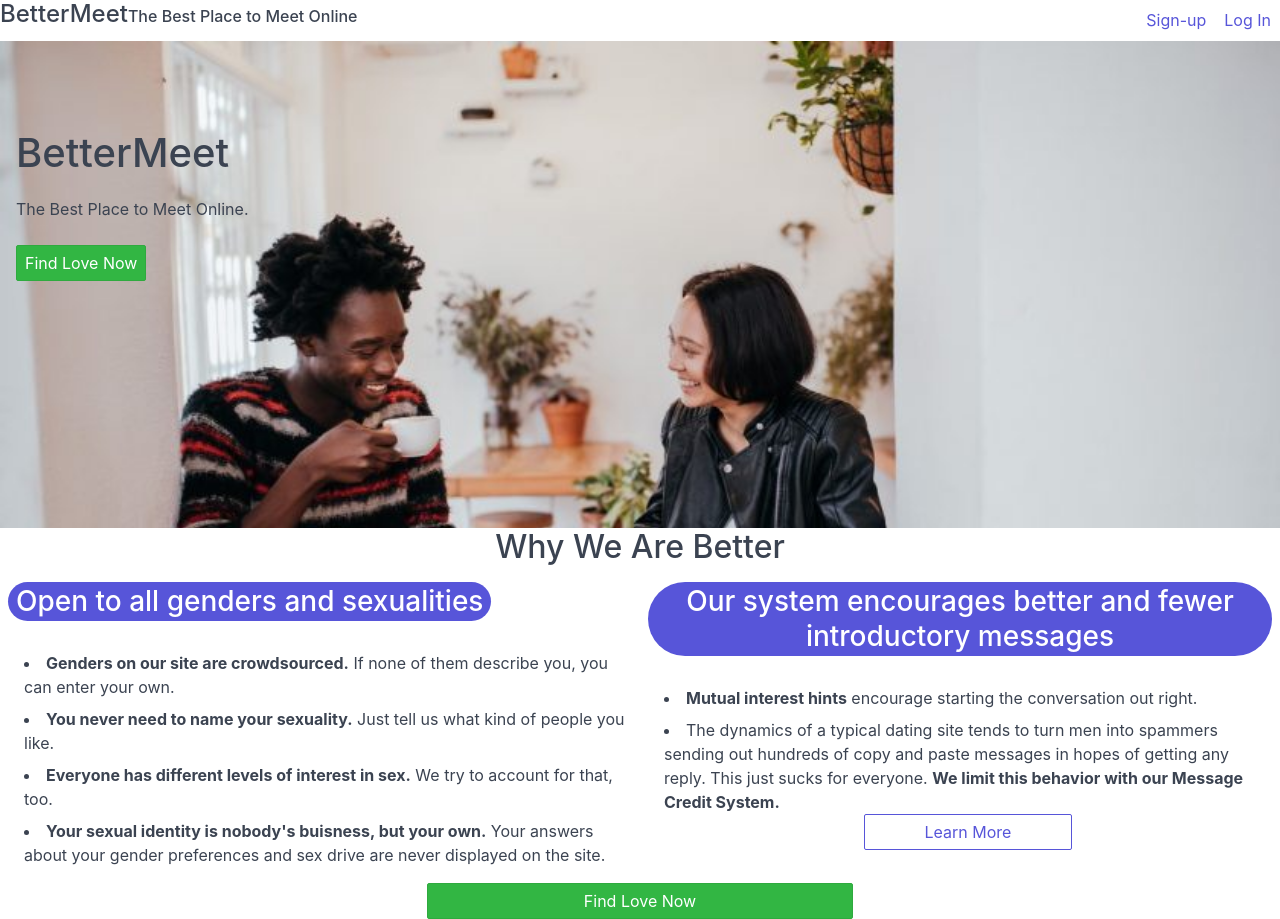
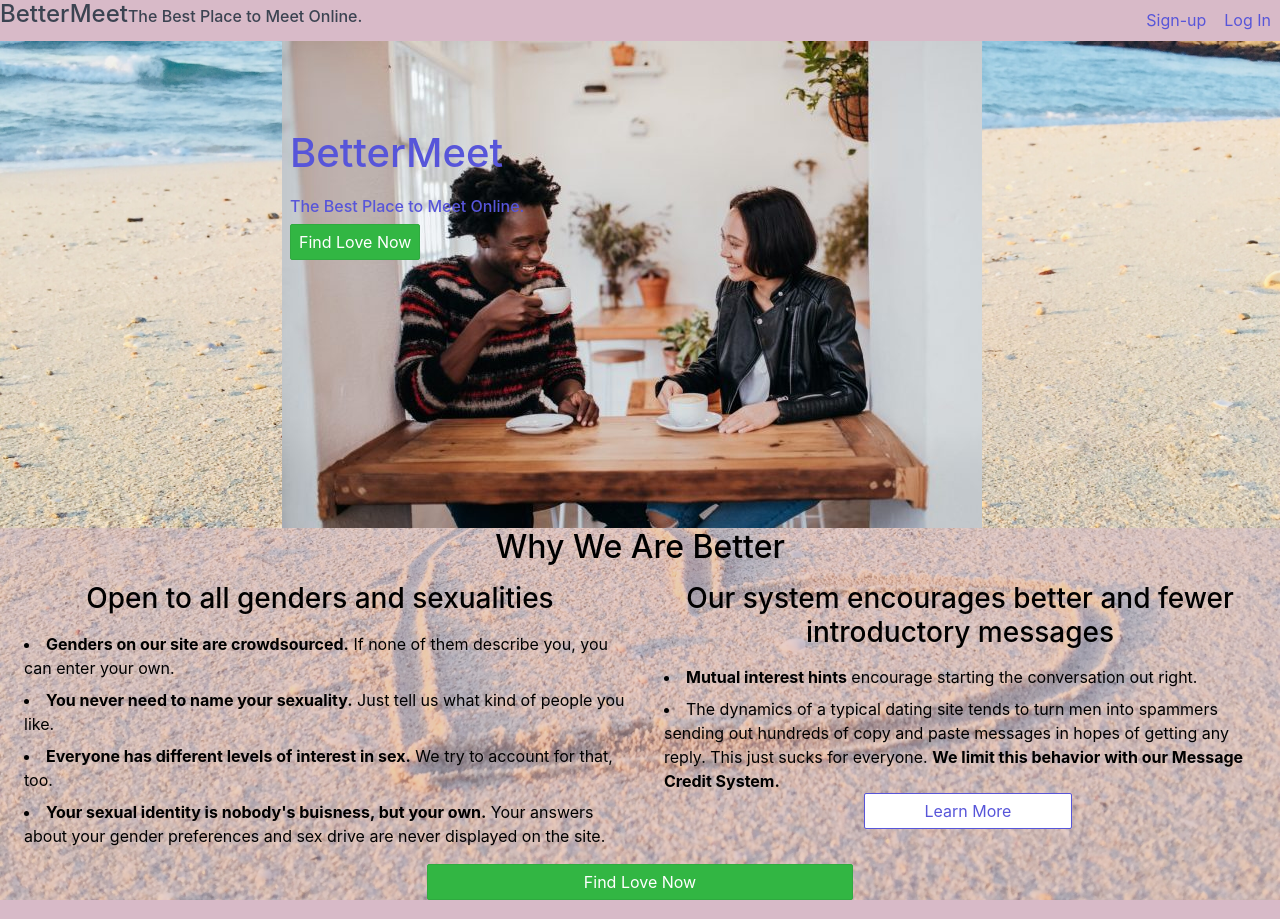
Before and after one commit to Jeffrey-Thompson/BetterMeet, a Django app: page / in a window 1280 px wide. Run offline with Django 3.2, Linux system fonts and the light colour scheme.

Commit message:
improve homepage styling

```diff
--- a/main_app/static/styles/main.css
+++ b/main_app/static/styles/main.css
@@ -1,6 +1,23 @@
 .hero {
+    /* photo source https://www.hermoney.com/borrow/debt/should-you-date-someone-with-a-lot-of-debt/ */
     background-image: url("../assets/couple_on_date.jpg");
     background-size: cover;
     height: 487px;
+    width: 700px;
     margin: 0 auto;
 }
+
+body {
+    /*  Photo by Khadeeja Yasser*/
+    background: url("../assets/khadeeja-yasser-FHT0KEOwtyg-unsplash.jpg");
+    background-size: cover;
+}
+
+.navbar {
+    background-color: rgba(216, 186, 200, 1);
+}
+
+#home-text {
+    background-color: rgba(216, 186, 200, 0.5);
+    color: black;
+}
--- a/main_app/templates/base.html
+++ b/main_app/templates/base.html
@@ -15,7 +15,7 @@
     <header class="navbar">
         <section class="navbar-section">
             <h4>BetterMeet</h4>
-            <h6>The Best Place to Meet Online</h6>
+            <h6>The Best Place to Meet Online.</h6>
         </section>
         <section class="navbar-section">
             <a href="" class="btn btn-link">Sign-up</a>
--- a/main_app/templates/home.html
+++ b/main_app/templates/home.html
@@ -1,19 +1,20 @@
 {% extends "base.html" %}
 
 {% block content %}
-
-<div class="container hero bg-grey col-mx-auto">
+<div class="container columns">
+<div class=" hero col-mx-auto">
     <div class="hero-body">
-        <h1>BetterMeet</h1>
-        <p>The Best Place to Meet Online.</p>
+        <h1 class="text-primary">BetterMeet</h1>
+        <h6 class="text-primary">The Best Place to Meet Online.</h6>
         <button class="btn btn-success">Find Love Now</button>
     </div>
 </div>
-<div class="container">
+</div>
+<div class="container" id="home-text">
     <div class="columns">
         <h2 class="column col-12" style="text-align:center">Why We Are Better</h2>
         <div class="column col-6">
-            <h3 class="label label-primary label-rounded col-mx-auto" style="text-align:center">Open to all genders and sexualities</h3>
+            <h3 class="col-mx-auto" style="text-align:center">Open to all genders and sexualities</h3>
             <ul>
                 <li><strong>Genders on our site are crowdsourced.</strong> If none of them describe you, you can enter your own.</li>
                 <li><strong>You never need to name your sexuality.</strong> Just tell us what kind of people you like.</li>
@@ -22,7 +23,7 @@
             </ul>
         </div>
         <div class="column col-6">
-            <h3 class="label label-primary label-rounded col-mx-auto" style="text-align:center">Our system encourages better and fewer introductory messages</h3>
+            <h3 class="col-mx-auto" style="text-align:center">Our system encourages better and fewer introductory messages</h3>
             <ul>
                 <li><strong>Mutual interest hints</strong> encourage starting the conversation out right.</li>
                 <li>The dynamics of a typical dating site tends to turn men into spammers sending out hundreds of copy and paste messages in hopes of getting any reply. This just sucks for everyone. <strong>We limit this behavior with our Message Credit System.</strong></li>
```
Also changed, not shown: main_app/static/assets/khadeeja-yasser-FHT0KEOwtyg-unsplash.jpg (added), 2 other files.
